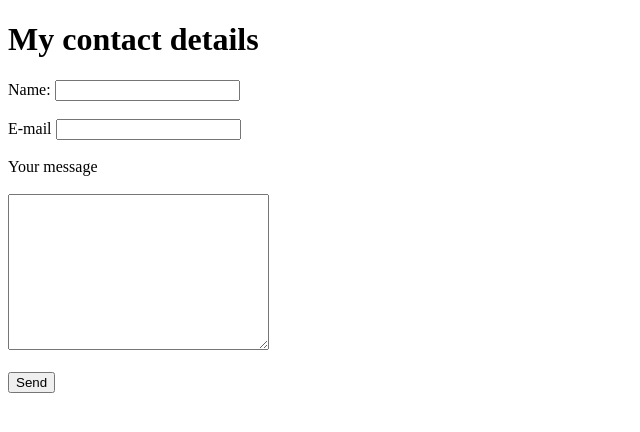
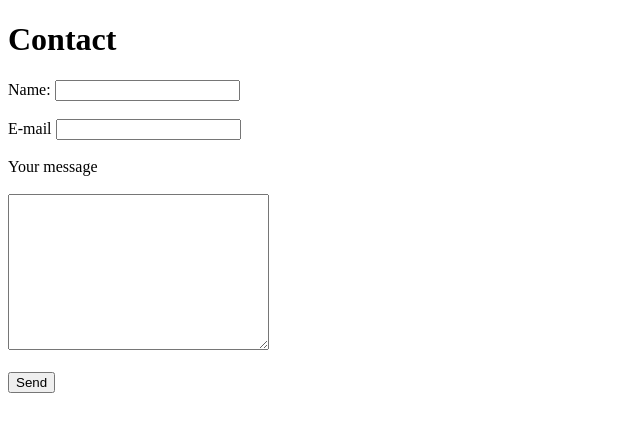
Before and after one commit to Mario-Osama/CV, a plain HTML site: page Contact.html in a window 1280 px wide. Shown: the whole page, without its empty margins (0-640 px from the left). Drawn offline with Linux system fonts and the light colour scheme.

Commit message:
Update Contact.html

```diff
--- a/Contact.html
+++ b/Contact.html
@@ -2,10 +2,10 @@
 <html lang="en" dir="ltr">
   <head>
     <meta charset="utf-8">
-    <title></title>
+    <title>Contact Me</title>
   </head>
   <body>
-    <h1> My contact details </h1>
+    <h1>Contact</h1>
     <form class="" action="mailto:mario.osama4222@gmail.com" method="post" enctype="text/plain">
       <lable>Name:</lable>
       <input type="text" name="Name: " value=""> <br></br>
```
